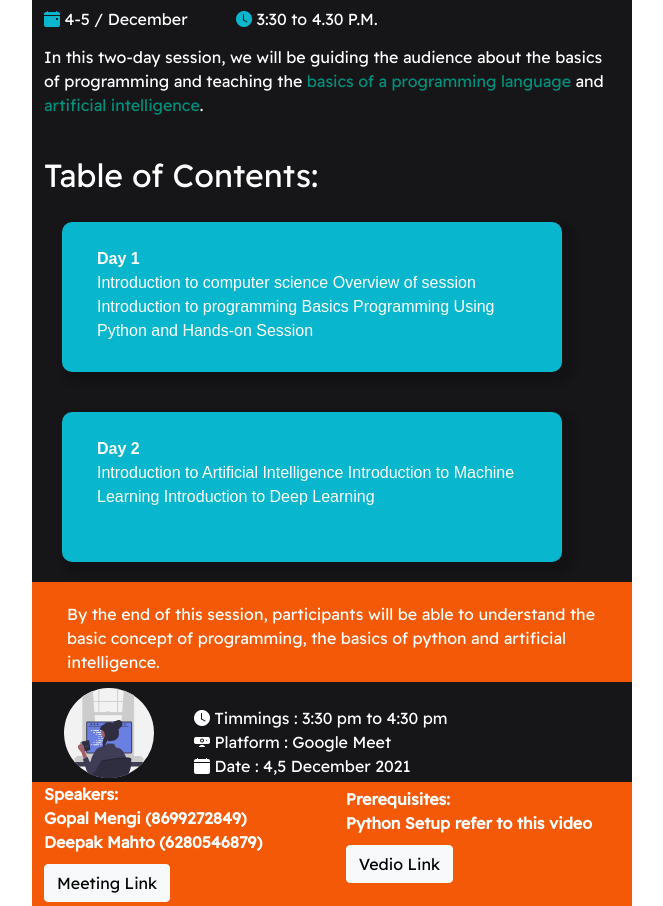
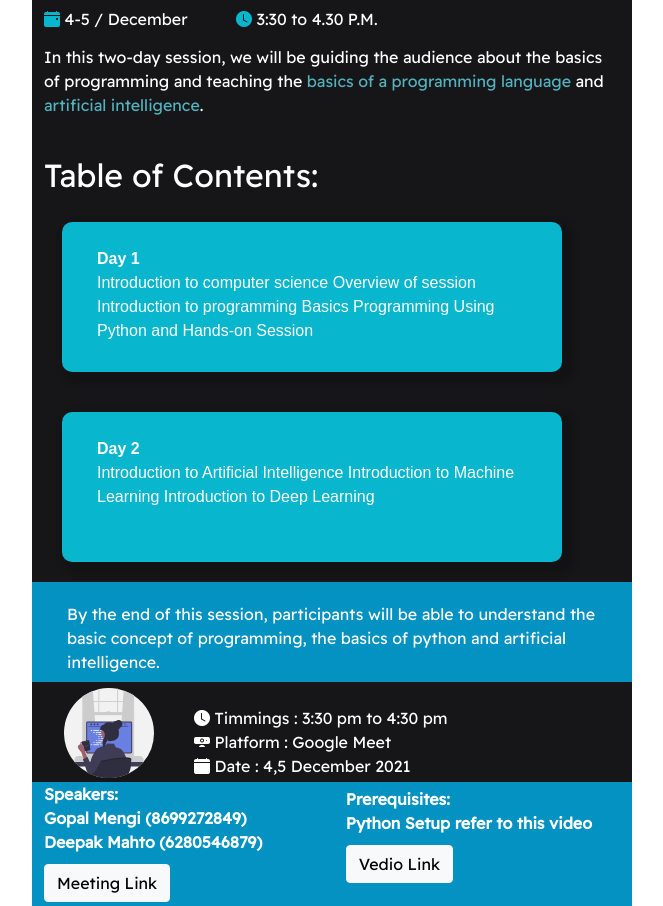
Before and after one commit to guptaarth87/email_template, a plain HTML site: page index.html in a window 1280 px wide. Shown: the part 908-1814 px from the top of the page, without its empty margins (308-971 px from the left). Drawn offline with nearby package versions, Linux system fonts and the light colour scheme.

Commit message:
initialcommit

```diff
--- a/index.html
+++ b/index.html
@@ -29,7 +29,7 @@
         background-color: #08B6CE;border-radius:10px;
      }
      .lower_sec{
-         background-color:#f35907;
+         background-color:#0492c2;
          height:100px;
          width:100%;
          padding: 20px 32.6px 10px 35px;
@@ -40,7 +40,7 @@
      }
 
      .event_details{
-         background-color:#f35907;
+         background-color:#0492c2;
          height:130px;
         position:relative;
      }
@@ -51,7 +51,7 @@
          right:40px;
      }
      .highlight{
-         color:#00917c;
+         color:#52b2bf;
      }
 
     </style>
```
